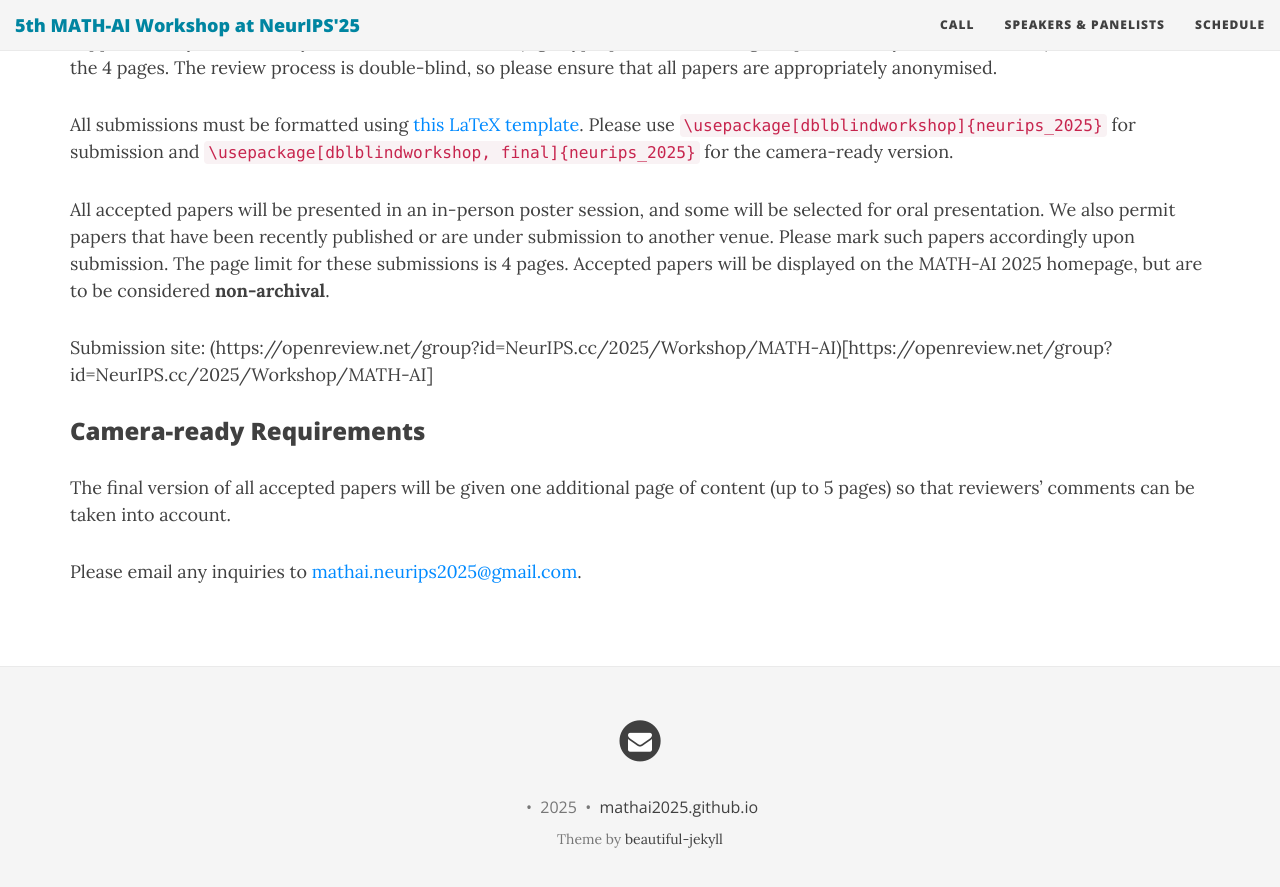
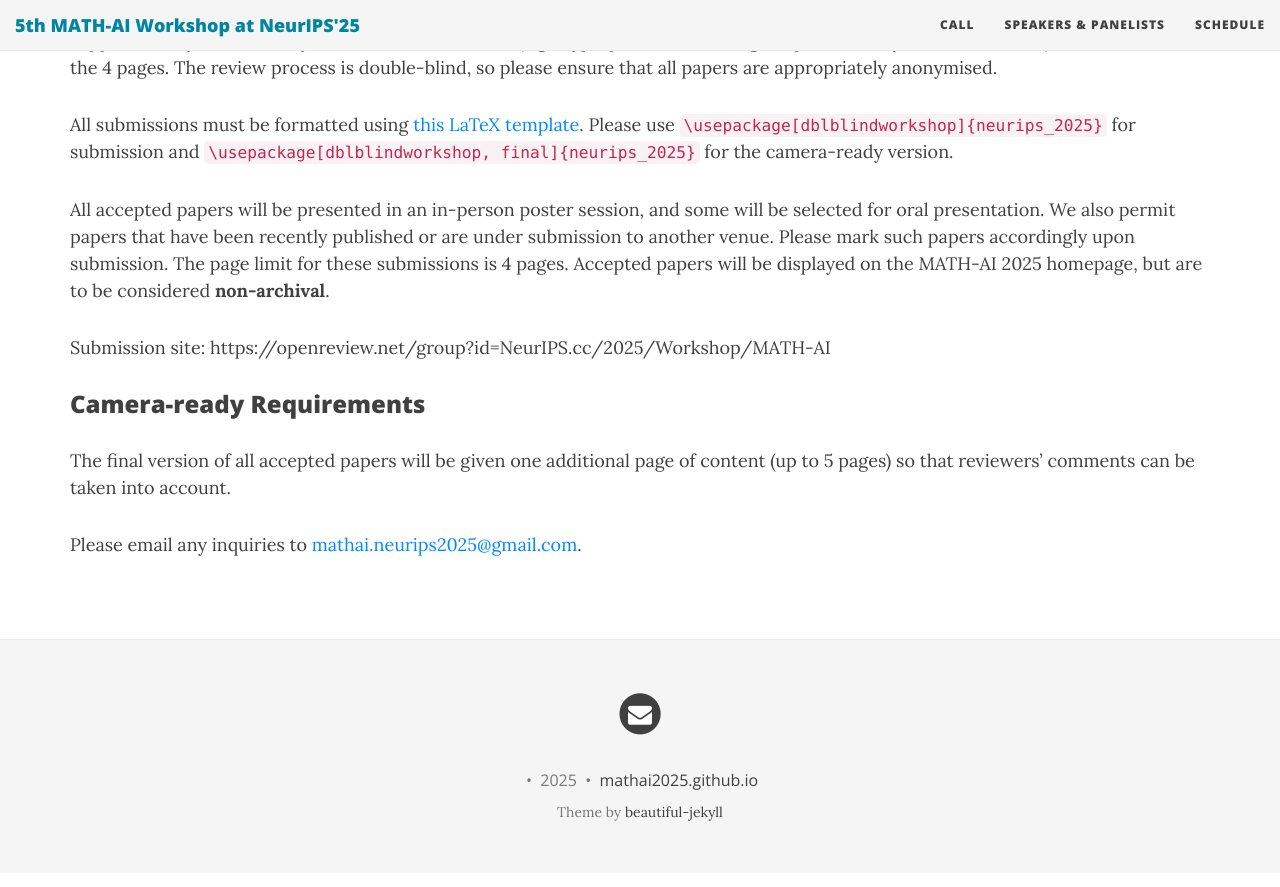
Before and after one commit to mathai2025/mathai2025.github.io, a Jekyll site: the page built from cfp.md, in a window 1280 px wide and 900 px high, scrolled down 1343 px. Shown: the top 887 px of the window. Built offline with Jekyll 4.4.1, drawn with Linux system fonts in a browser that asks for light colours; nearby versions of some CDN libraries; part of the change alters nothing that is shown.

Commit message:
Update cfp.md

```diff
--- a/cfp.md
+++ b/cfp.md
@@ -43,7 +43,7 @@ All submissions must be formatted using [this LaTeX template](https://github.com
 
 All accepted papers will be presented in an in-person poster session, and some will be selected for oral presentation. We also permit papers that have been recently published or are under submission to another venue. Please mark such papers accordingly upon submission. The page limit for these submissions is 4 pages. Accepted papers will be displayed on the MATH-AI 2025 homepage, but are to be considered **non-archival**.
 
-Submission site: (https://openreview.net/group?id=NeurIPS.cc/2025/Workshop/MATH-AI)[https://openreview.net/group?id=NeurIPS.cc/2025/Workshop/MATH-AI]
+Submission site: https://openreview.net/group?id=NeurIPS.cc/2025/Workshop/MATH-AI
 
 
 ### Camera-ready Requirements
```
